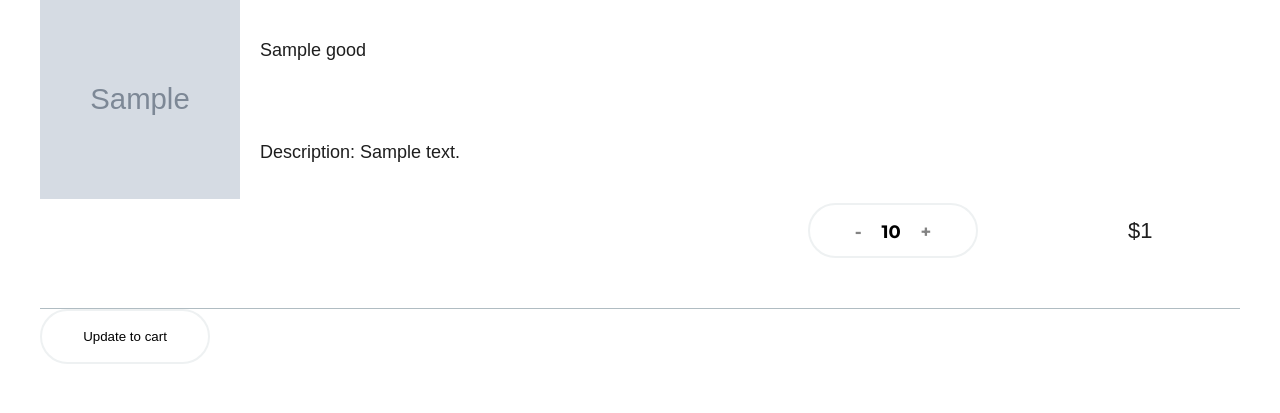
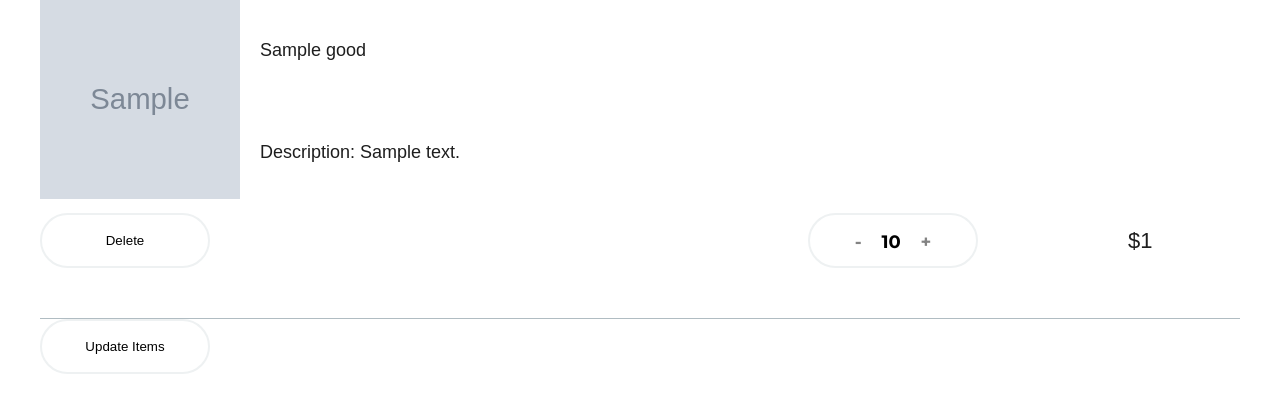
Before and after one commit to Anton-dev-er/Store-V3, a Django app: template basket/templates/basket/basket_page.html in a window 1280 px wide. Shown: the part 146-559 px from the top of the page. Run offline with Django 3.2, Linux system fonts and the light colour scheme; the template is opened without the code that fills it: most values are stand-ins (such as "Sample title", 1, 10 or a date in 2020); grey boxes marked "Sample" are stand-in pictures.

Commit message:
[del and upd basket item via session ]

```diff
--- a/basket/static/css/basket.css
+++ b/basket/static/css/basket.css
@@ -40,9 +40,10 @@
 
 .basket__proucts__item__bottom {
     display: flex;
-    justify-content: end;
+    justify-content: space-between;
     align-items: center;
 
+    margin-top: 10px;
     margin-bottom: 50px;
 }
 
--- a/basket/templates/basket/basket_page.html
+++ b/basket/templates/basket/basket_page.html
@@ -9,7 +9,7 @@
       <div class="basket__proucts__list">
         {% for item in basket %}
           {% with good=item.good %}
-            <div class="basket__proucts__item">
+            <div id="basket__item{{ good.pk }}" class="basket__proucts__item">
               <div class="basket__proucts__item__top">
                 <div class="basket__proucts__item__top__img ">
                   <a href="{{ good.get_absolute_url }}">
@@ -26,12 +26,22 @@
                 </div>
               </div>
               <div class="basket__proucts__item__bottom">
-                <div class="product-btn" data-id="{{ good.id }}">
-                  <span id="product-btn__dec{{ good.id }}" class="product-btn__qty">-</span>
-                  <input id="input{{ good.id }}" type="text" value="{{ item.qty }}">
-                  <span id="product-btn__inc{{ good.id }}" class="product-btn__qty">+</span>
+                <button type="button"
+                        id="delete-button"
+                        data-id="{{ good.pk }}"
+                        class="product-btn cursor-pointer">
+                  Delete
+                </button>
+                <div style="display: flex; align-items: center">
+                  <div class="product-btn" id="product-btn__busket" data-id="{{ good.pk }}">
+                    <span id="product-btn__dec{{ good.pk }}" class="product-btn__qty">-</span>
+                    <input id="input{{ good.pk }}" type="text" value="{{ item.qty }}">
+                    <span id="product-btn__inc{{ good.pk }}" class="product-btn__qty">+</span>
+                  </div>
+                  <div id="item__total-price{{ good.pk }}" class="basket__proucts__item__bottom__price">
+                    ${{ item.total_price }}
+                  </div>
                 </div>
-                <div class="basket__proucts__item__bottom__price">${{ item.total_price }}</div>
               </div>
             </div>
           {% endwith %}
@@ -39,12 +49,69 @@
       </div>
       <button type="button"
               id="update-button"
-              value="{{ good.pk }}"
-              class="product-btn">
-        Update to cart
+              class="product-btn cursor-pointer">
+        Update Items
       </button>
-
     </div>
   </section>
 
+  <script>
+      $(document).on('click', '#update-button', function (e) {
+          e.preventDefault();
+          let good_btns = document.querySelectorAll('#product-btn__busket');
+
+          let goods_data = {}
+
+          for (let item of good_btns) {
+              let itemid = item.dataset.id
+              let qty = item.querySelector(`#input${itemid}`).value
+
+              goods_data[itemid] = {'id': itemid, 'qty': qty}
+          }
+
+          $.ajax({
+              type: 'POST',
+              url: '{% url "basket:basket_update" %}',
+              data: {
+                  goods_data: JSON.stringify(goods_data),
+                  csrfmiddlewaretoken: "{{csrf_token}}",
+                  action: 'UPDATE'
+              },
+              success: function (json) {
+                  let items_price = document.querySelectorAll('.basket__proucts__item__bottom__price')
+                  let new_elements = json['Ids and total prices']
+
+                  for (let value of new_elements) {
+                      let id = Object.keys(value)[0]
+                      let total_price = Object.values(value)[0]
+                      let test = document.querySelector(`#item__total-price${id}`).innerHTML = `$${total_price.toFixed(1)}`
+                      console.log(test.innerHTML)
+                  }
+
+              },
+              error: function (xhr, errmsg, err) {
+              }
+          });
+      })
+
+      $(document).on('click', '#delete-button', function (e) {
+          e.preventDefault();
+          let good_id = this.dataset.id
+          $.ajax({
+              type: 'POST',
+              url: '{% url "basket:basket_delete" %}',
+              data: {
+                  goodid: good_id,
+                  csrfmiddlewaretoken: "{{csrf_token}}",
+                  action: 'DELETE'
+              },
+              success: function (json) {
+                  document.querySelector(`#basket__item${good_id}`).remove()
+              },
+              error: function (xhr, errmsg, err) {
+              }
+          });
+      })
+  </script>
+
 {% endblock %}
--- a/basket/urls.py
+++ b/basket/urls.py
@@ -8,6 +8,6 @@ urlpatterns = [
     path('', views.basket_page, name='basket_page'),
 
     path('add/', views.basket_add, name='basket_add'),
-    # path('delete/', views.basket_delete, name='basket_delete'),
-    # path('update/', views.basket_update, name='basket_update'),
+    path('delete/', views.basket_delete, name='basket_delete'),
+    path('update/', views.basket_update, name='basket_update'),
 ]
--- a/mainApp/static/css/components.css
+++ b/mainApp/static/css/components.css
@@ -1,5 +1,10 @@
+span::selection,
+input::selection,
+.product-btn::selection {
+    background-color: white;
+}
+
 /*BTN WISHLIST STATUS*/
-
 .btn {
     display: flex;
     justify-content: center;
@@ -126,14 +131,7 @@
 }
 
 /*PRODUCT BTN*/
-.product-btn {
-    display: inline-block;
-    height: 55px;
-    width: 170px;
-    border: 2px solid #EEF1F2;
-    border-radius: 50px;
-    text-align: center;
-}
+
 
 input {
     width: 50px;
@@ -156,11 +154,19 @@ input {
 }
 
 .product-btn {
-    cursor: pointer;
-    background-color: transparent;
-
+    display: inline-block;
+    height: 55px;
+    width: 170px;
     padding: 16px 40px;
     border: 2px solid #EEF1F2;
     border-radius: 50px;
     text-align: center;
+
+    background-color: transparent;
 }
+
+
+
+.cursor-pointer{
+    cursor: pointer;
+}
--- a/mainApp/static/css/item_detail.css
+++ b/mainApp/static/css/item_detail.css
@@ -1,9 +1,3 @@
-span::selection,
-input::selection,
-.product-btn::selection {
-    background-color: white;
-}
-
 .product-detail__inner {
     margin-top: 50px;
     display: flex;
--- a/mainApp/static/js/Count.js
+++ b/mainApp/static/js/Count.js
@@ -1,6 +1,6 @@
-var items = document.getElementsByClassName('product-btn');
+let goods = document.querySelectorAll('.product-btn');
 
-Array.from(items).forEach(
+Array.from(goods).forEach(
     function (button) {
         button.addEventListener('click', function (e) {
             let productBtn = e.target.parentElement;
@@ -16,13 +16,6 @@ Array.from(items).forEach(
                 let count = productBtn.querySelector(`#input${goodId}`);
                 let countValue = Number(count.value);
 
-                console.log(increment)
-                console.log(decrement)
-                console.log(count)
-                console.log(countValue)
-
-
-
                 increment.onclick = function () {
                     count.value = countValue + 1;
                 };
--- a/mainApp/templates/mainApp/good_detail.html
+++ b/mainApp/templates/mainApp/good_detail.html
@@ -57,8 +57,8 @@
             <button type="button"
                     id="add-button"
                     value="{{ good.pk }}"
-                    class="product-btn">
-              Add to cart
+                    class="product-btn cursor-pointer">
+              Add to basket
             </button>
           </div>
 
--- a/mainApp/urls.py
+++ b/mainApp/urls.py
@@ -3,7 +3,7 @@ from django.urls import path
 from . import views
 
 urlpatterns = [
-    path('home', views.HomeView.as_view(), name='home'),
+    path('', views.HomeView.as_view(), name='home'),
     path('catalog', views.CatalogListView.as_view(), name='catalog'),
     path('catalog/<slug:slug>', views.CategoryByGenderView.as_view(), name='catalog_sex'),
     path('catalog/<slug:slug_gender>/<slug:slug_category>', views.GoodByCategoryView.as_view(), name='good_by_category'),
--- a/static/css/item_detail.css
+++ b/static/css/item_detail.css
@@ -1,9 +1,3 @@
-span::selection,
-input::selection,
-.product-btn::selection {
-    background-color: white;
-}
-
 .product-detail__inner {
     margin-top: 50px;
     display: flex;
```
Also changed, not shown: basket/basket_class.py (+15 -3 lines), basket/views.py (+34 -1 lines), db.sqlite3, mainApp/static/js/Count_btn.js (deleted).
